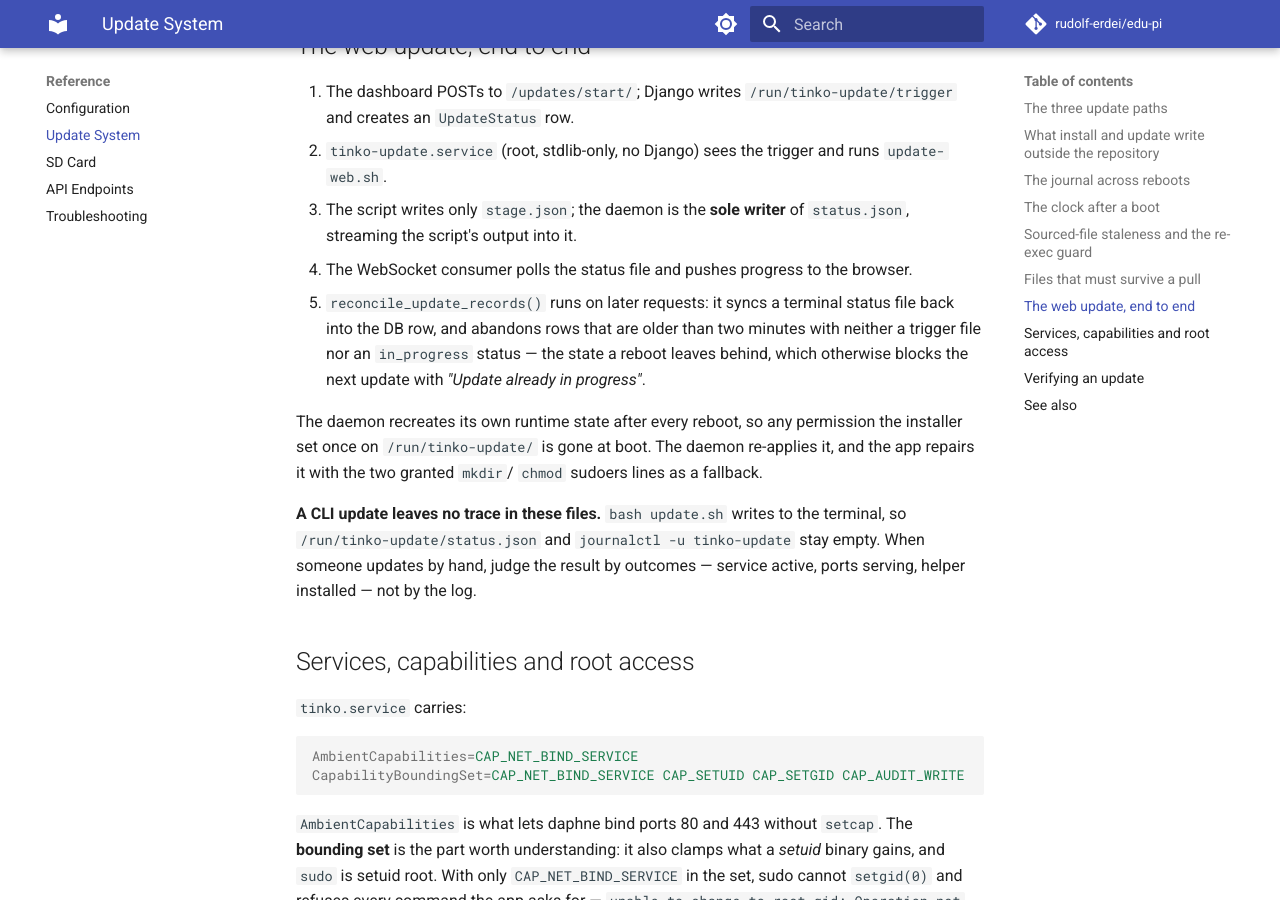
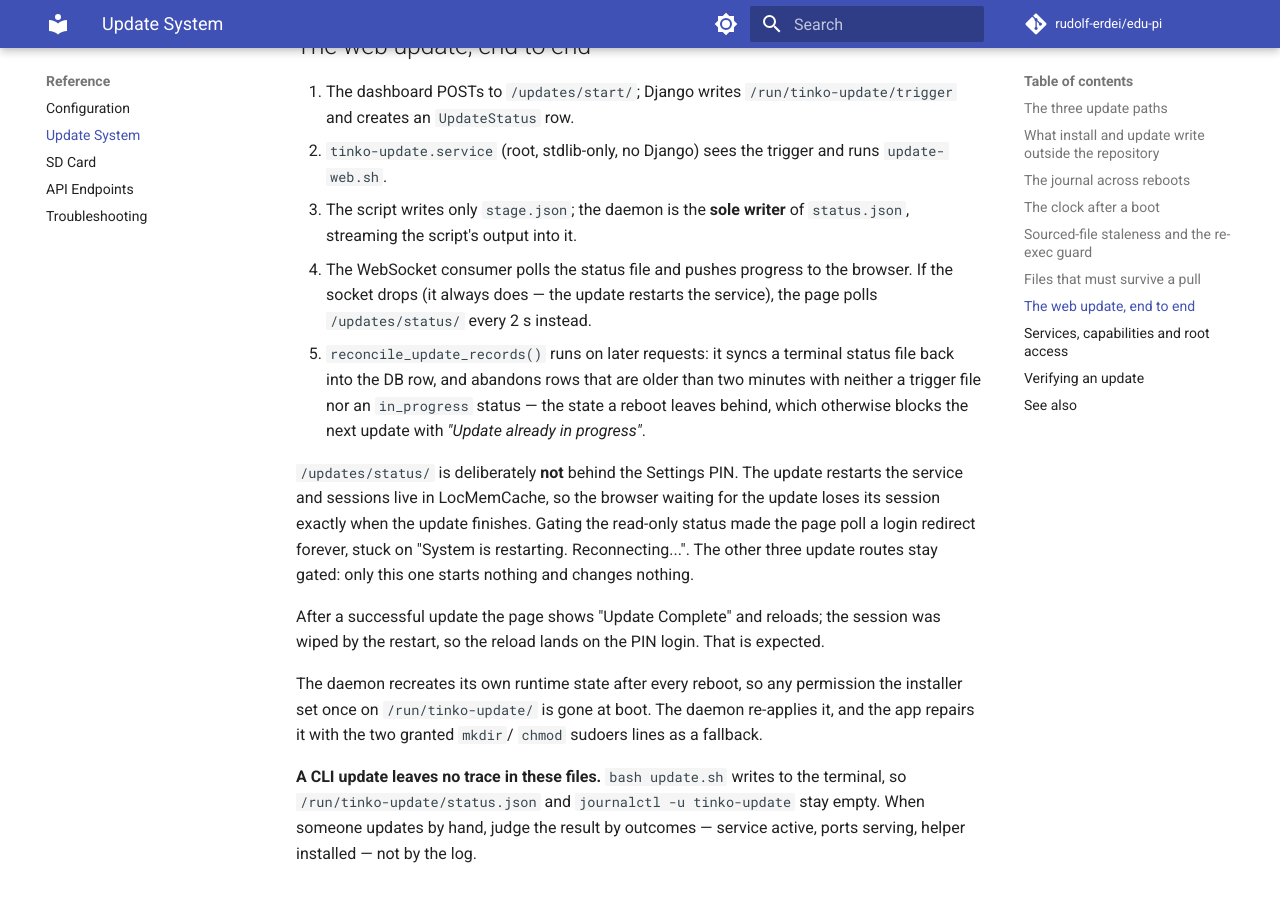
Before and after one commit to rudolf-erdei/edu-pi, an MkDocs documentation site: the page built from docs/reference/update-system.md, in a window 1280 px wide and 900 px high, scrolled down 5967 px. Built offline with MkDocs 1.6.1 and Material for MkDocs 9.7.7, drawn with Linux system fonts in a browser that asks for light colours; comment, search, counter and statistics services are not loaded.

Commit message:
debug update

```diff
--- a/docs/reference/update-system.md
+++ b/docs/reference/update-system.md
@@ -230,12 +230,24 @@ a stash behind):
 3. The script writes only `stage.json`; the daemon is the **sole writer** of
    `status.json`, streaming the script's output into it.
 4. The WebSocket consumer polls the status file and pushes progress to the
-   browser.
+   browser. If the socket drops (it always does — the update restarts the
+   service), the page polls `/updates/status/` every 2 s instead.
 5. `reconcile_update_records()` runs on later requests: it syncs a terminal
    status file back into the DB row, and abandons rows that are older than two
    minutes with neither a trigger file nor an `in_progress` status — the state
    a reboot leaves behind, which otherwise blocks the next update with
    *"Update already in progress"*.
+
+`/updates/status/` is deliberately **not** behind the Settings PIN. The update
+restarts the service and sessions live in LocMemCache, so the browser waiting
+for the update loses its session exactly when the update finishes. Gating the
+read-only status made the page poll a login redirect forever, stuck on
+"System is restarting. Reconnecting...". The other three update routes stay
+gated: only this one starts nothing and changes nothing.
+
+After a successful update the page shows "Update Complete" and reloads; the
+session was wiped by the restart, so the reload lands on the PIN login. That is
+expected.
 
 The daemon recreates its own runtime state after every reboot, so any
 permission the installer set once on `/run/tinko-update/` is gone at boot. The
```
Also changed, not shown: 10 other files.
